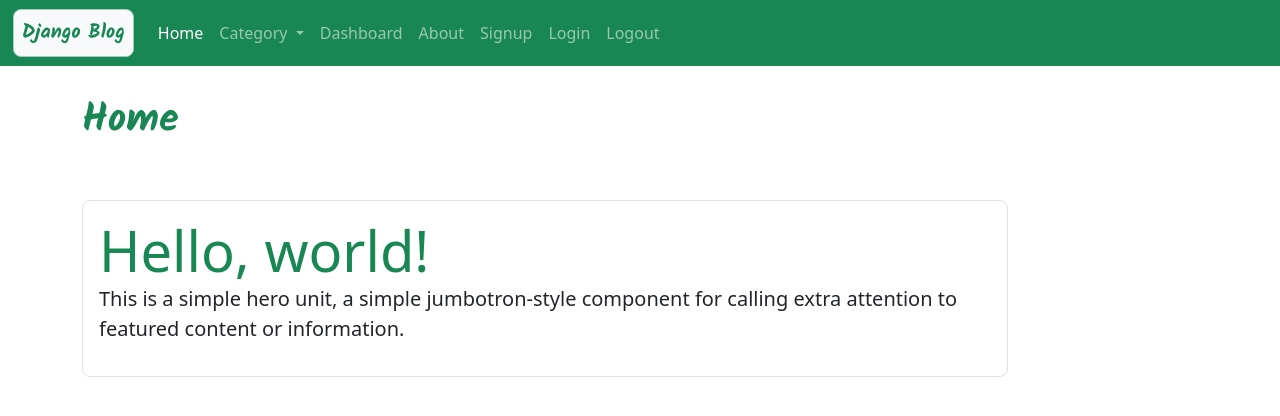
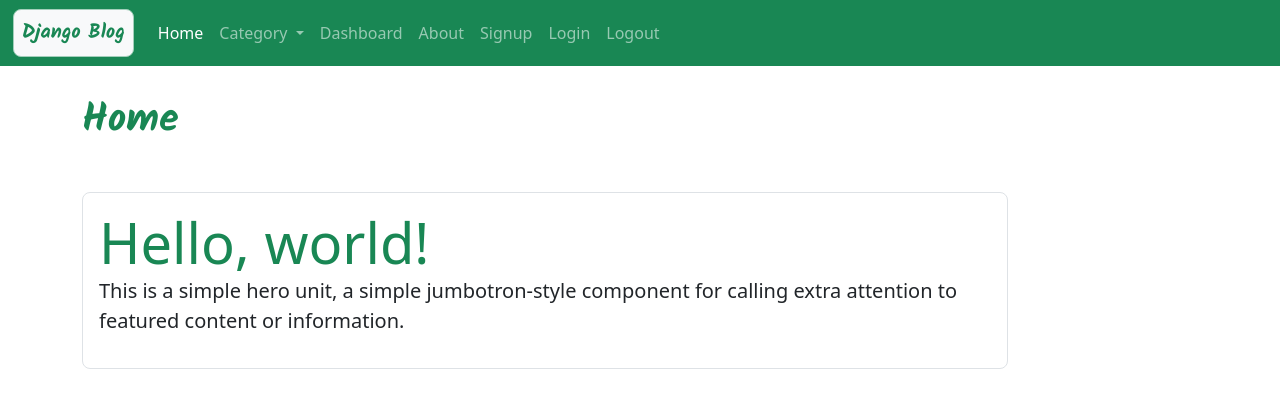
Before and after one commit to refat-jamil/Django-Blog-Web-Application, a Django app: page / in a window 1280 px wide. Shown: the top 416 px of the page. Run offline with Django 4.2, Linux system fonts and the light colour scheme; some libraries are stand-ins or nearby versions.

Commit message:
fontend commit

```diff
--- a/blog_root/template/blog/about.html
+++ b/blog_root/template/blog/about.html
@@ -4,7 +4,7 @@
 {% block content %}
 
 <div class="col-10  my-5">
-  <h1 class="text-success Rounded py-5">
+  <h1 class="text-success Rounded my-5">
     About
   </h1>
 
--- a/blog_root/template/blog/dashboard.html
+++ b/blog_root/template/blog/dashboard.html
@@ -4,7 +4,7 @@
 {% block content %}
 
 <div class="col-10  my-5">
-  <h1 class="text-success Rounded py-5">
+  <h1 class="text-success Rounded my-5">
     Dashboard
   </h1>
 
--- a/blog_root/template/blog/home.html
+++ b/blog_root/template/blog/home.html
@@ -4,7 +4,7 @@
 {% block content %}
 
 <div class="col-10  my-5">
-  <h1 class="text-success Rounded py-5">
+  <h1 class="text-success Rounded my-5">
     Home
   </h1>
 
--- a/blog_root/template/blog/login.html
+++ b/blog_root/template/blog/login.html
@@ -4,7 +4,7 @@
 {% block content %}
 
 <div class="col-10  my-5">
-  <h1 class="text-success Rounded py-5">
+  <h1 class="text-success Rounded my-5">
     Login
   </h1>
 
--- a/blog_root/template/blog/signup.html
+++ b/blog_root/template/blog/signup.html
@@ -4,7 +4,7 @@
 {% block content %}
 
 <div class="col-10  my-5">
-  <h1 class="text-success Rounded py-5">
+  <h1 class="text-success Rounded my-5">
     Signup
   </h1>
 
```
